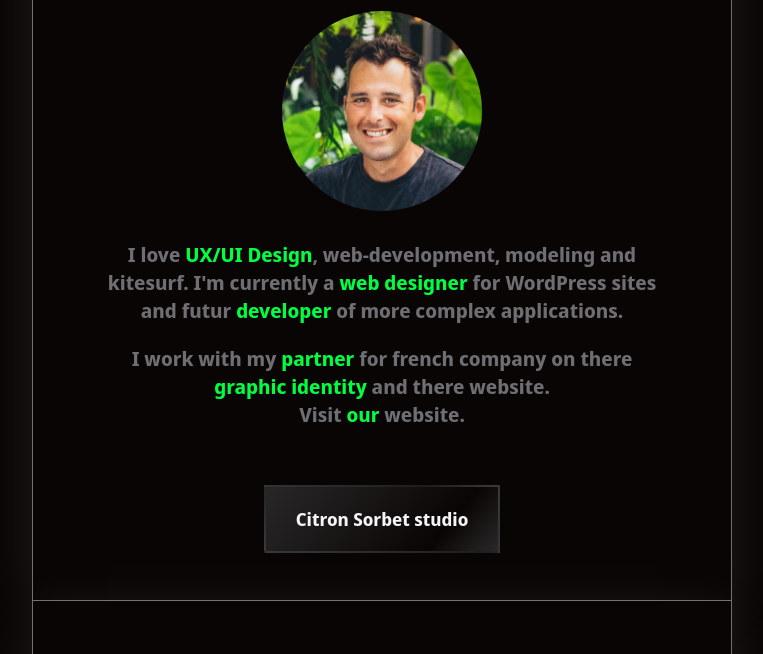
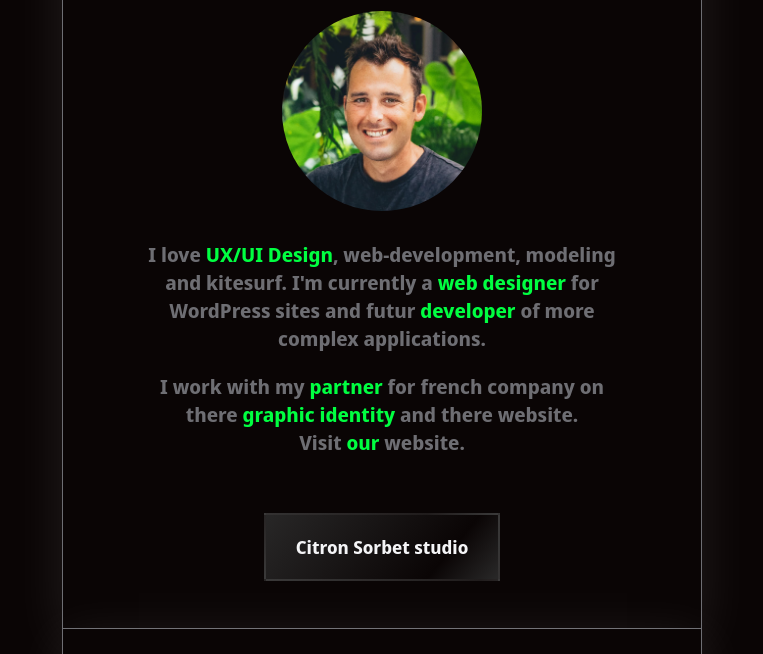
Before and after one commit to clement-chappron/profile, a plain HTML site: page index.html in a window 1280 px wide. Shown: the part 198-852 px from the top of the page, without its empty margins (258-1021 px from the left). Drawn offline with Linux system fonts and the light colour scheme.

Commit message:
modif de la largeur de la card

```diff
--- a/style.css
+++ b/style.css
@@ -4,7 +4,7 @@ body {
   font-family: Noto Sans Display,sans-serif;
   font-size: 20px;
   line-height: 1.125;
-  font-weight: 640;
+  font-weight: 600;
 }
 
 h1, h2, h3 {
@@ -53,7 +53,7 @@ a {
 }
 
 .container {
-  width: 700px;
+  width: 640px;
   margin: 60px auto;
 }
 .card {
```
